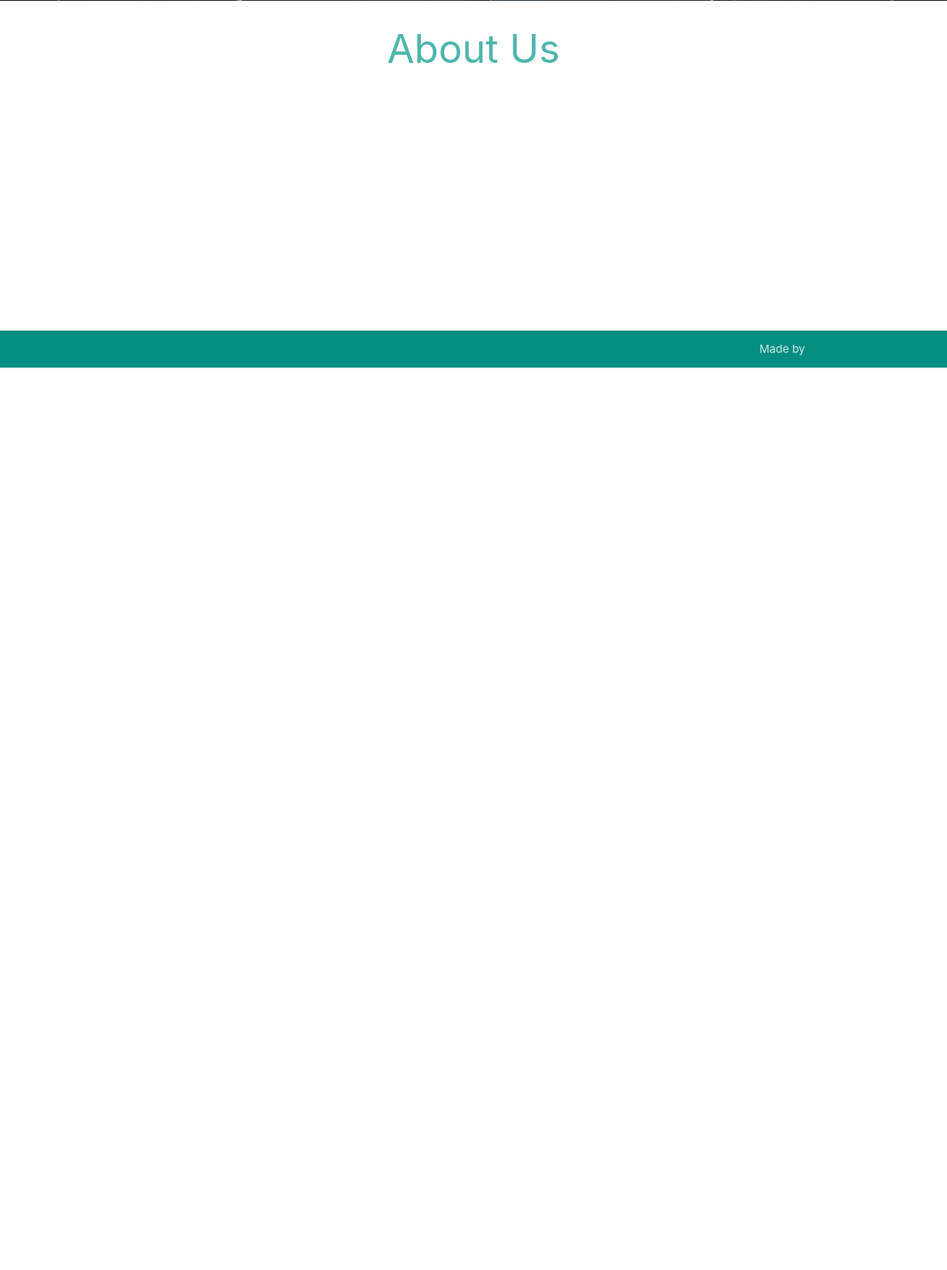
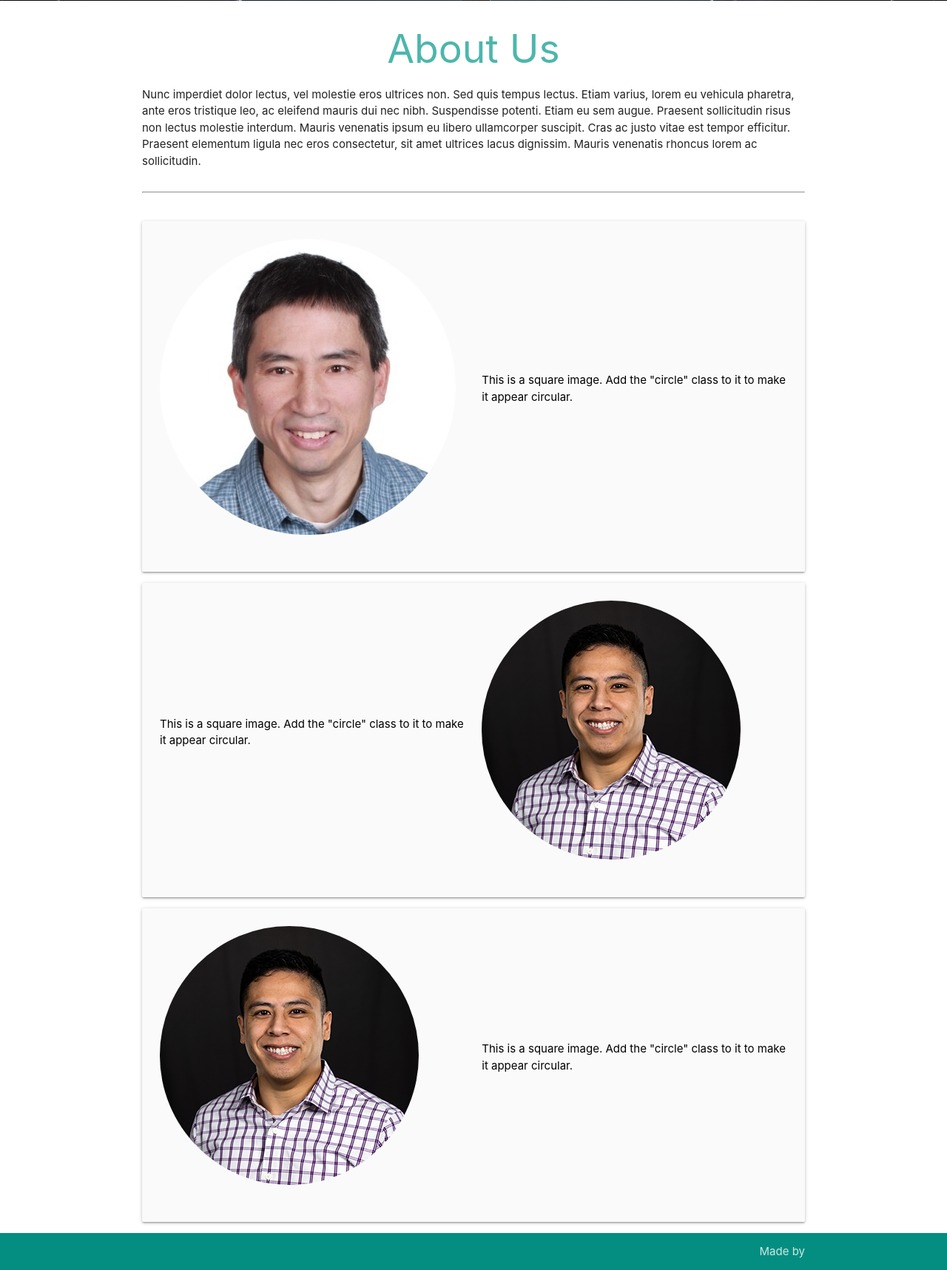
Before and after one commit to kenneychan/creatorWallet, a Django app: page /about/ in a window 1280 px wide. Shown: the part 303-2020 px from the top of the page at 74% size. Before the commit the page ends 800 px from the top, so only its background shows below. Run offline with Django 4.2, Linux system fonts and the light colour scheme.

Commit message:
about page updates along with other user validation in the views.py folder

```diff
--- a/creatorwallet/main_app/templates/about.html
+++ b/creatorwallet/main_app/templates/about.html
@@ -8,6 +8,57 @@
   </div>
   <div class="container">
     <h2 class="header center teal-text text-lighten-2">About Us</h2>
-
+    <div class="col s12">
+      Nunc imperdiet dolor lectus, vel molestie eros ultrices non. Sed quis tempus lectus. Etiam varius, lorem eu vehicula
+      pharetra, ante eros tristique leo, ac eleifend mauris dui nec nibh. Suspendisse potenti. Etiam eu sem augue. Praesent
+      sollicitudin risus non lectus molestie interdum. Mauris venenatis ipsum eu libero ullamcorper suscipit. Cras ac justo
+      vitae est tempor efficitur. Praesent elementum ligula nec eros consectetur, sit amet ultrices lacus dignissim. Mauris
+      venenatis rhoncus lorem ac sollicitudin.
+    </div>
+    <br>
+    <hr>
+    <br>
+    <div class="col s12 m8 offset-m2 l6 offset-l3">
+      <div class="card-panel grey lighten-5 z-depth-1">
+        <div class="row valign-wrapper">
+          <div class="col s6">
+            <img src="../static/images/kenney_profile.jpeg" alt="" class="circle responsive-img">
+          </div>
+          <div class="col s6">
+            <span class="black-text">
+              This is a square image. Add the "circle" class to it to make it appear circular.
+            </span>
+          </div>
+        </div>
+      </div>
+    </div>
+    <div class="col s12 m8 offset-m2 l6 offset-l3">
+      <div class="card-panel grey lighten-5 z-depth-1">
+        <div class="row valign-wrapper">
+          <div class="col s6">
+            <span class="black-text">
+              This is a square image. Add the "circle" class to it to make it appear circular.
+            </span>
+          </div>
+          <div class="col s6">
+            <img src="../static/images/calvin_profile.jpg" alt="" class="circle responsive-img">
+          </div>
+        </div>
+      </div>
+    </div>
+    <div class="col s12 m8 offset-m2 l6 offset-l3">
+      <div class="card-panel grey lighten-5 z-depth-1">
+        <div class="row valign-wrapper">
+          <div class="col s6">
+            <img src="../static/images/calvin_profile.jpg" alt="" class="circle responsive-img">
+          </div>
+          <div class="col s6">
+            <span class="black-text">
+              This is a square image. Add the "circle" class to it to make it appear circular.
+            </span>
+          </div>
+        </div>
+      </div>
+    </div>
   </div>
 {% endblock %}
--- a/creatorwallet/main_app/templates/deals/detail.html
+++ b/creatorwallet/main_app/templates/deals/detail.html
@@ -1,6 +1,6 @@
 {% extends 'base.html' %} {% block content %}
 <div class="container">
-  <h1>Deal Details</h1>
+  <h2>Deal Details</h2>
 
   <hr>
 
@@ -17,6 +17,7 @@
               {% endif %}
             </span>
             <span class="card-title" style="font-weight: bold">{{ deal.name }}</span>
+            <hr>
             <table class="striped deal-table">
               <tr>
                 <th style="width: 25%;">Amount</th>
@@ -165,6 +166,7 @@
               </div>
               {% endfor %}
             {% else %}
+              <p>{{ id_list }}</p>
               <b>All platforms has been added! 🎉</b>
             {% endif %}
           </div>
--- a/creatorwallet/main_app/templates/deals/index.html
+++ b/creatorwallet/main_app/templates/deals/index.html
@@ -2,7 +2,7 @@
 <div class="container">
 
   <div class="deal-list-header">
-    <h1>Deal List</h1>
+    <h2>Deal List</h2>
     <a class="btn-floating btn teal modal-trigger pulse" href="#addDealModal" style="margin-top: 20px;"><i
         class="material-icons">add</i></a>
     <!-- <a class="btn-floating btn teal" href="{% url 'deals_create' %}" style="margin-top: 20px;"><i
@@ -65,6 +65,7 @@
                 {% endif %}
               </span>
               <span class="card-title" style="font-weight:bold;">{{ deal.name }}</span>
+              <hr>
               <table class="striped deal-table">
                 <tr>
                   <th style="width: 25%;">Amount</th>
--- a/creatorwallet/main_app/templates/main_app/platformContent_list.html
+++ b/creatorwallet/main_app/templates/main_app/platformContent_list.html
@@ -3,7 +3,7 @@
 
 <div class="container">
   <div class="platform-list-header">
-    <h1>Platform List</h1>
+    <h2>Platform List</h2>
     <a class="btn-floating btn blue modal-trigger pulse" href="#addPlatformModal" style="margin-top: 20px;"><i
         class="material-icons">add</i></a>
   </div>
--- a/creatorwallet/main_app/templates/registration/login.html
+++ b/creatorwallet/main_app/templates/registration/login.html
@@ -3,7 +3,7 @@
   <div class="row">
     <div class="col s4 offset-s4 center-align">
       <h2>Log In</h2>
-
+      <span>Doesn't have an account yet? <a href="{% url 'signup' %}"><b>Sign Up</b></a></span>
       <!-- Add the login form -->
       <form method="POST" action="{% url 'login' %}">
         {% csrf_token %}
--- a/creatorwallet/main_app/views.py
+++ b/creatorwallet/main_app/views.py
@@ -60,7 +60,7 @@ class DealCreate(LoginRequiredMixin, CreateView):
     return super().form_valid(form)
 
 
-class DealUpdate(UpdateView):
+class DealUpdate(LoginRequiredMixin, UpdateView):
     model = Deal
     # Let's disallow the renaming of a deal by excluding the name field!
     fields = ['name', 'amount', 'url', 'promo_code', 'due_date', 'details', 'done']
@@ -75,48 +75,50 @@ def deals_index(request):
   # deals = request.user.deal_set.all()
   return render(request, 'deals/index.html', { 'deals': deals })
 
-
+@login_required
 def deals_detail(request, deal_id):
   deal = Deal.objects.get(id=deal_id)
   id_list = deal.platformscontent.values_list('id')
   platformscontent_deal_doesnt_have = PlatformContent.objects.exclude(id__in = id_list)
   return render(request, 'deals/detail.html', { 'deal': deal, 'platformscontent': platformscontent_deal_doesnt_have})
 
-class DealDelete(DeleteView):
+class DealDelete(LoginRequiredMixin, DeleteView):
     model = Deal
     success_url = "/deals"
 
 
-class PlatformContentList(ListView):
+class PlatformContentList(LoginRequiredMixin, ListView):
   model = PlatformContent
 
 
-class PlatformContentDetail(DetailView):
+class PlatformContentDetail(LoginRequiredMixin, DetailView):
   model = PlatformContent
 
 
-class PlatformContentCreate(CreateView):
+class PlatformContentCreate(LoginRequiredMixin, CreateView):
   model = PlatformContent
   fields = '__all__'
   success_url = '/platformscontent'
 
 
-class PlatformContentUpdate(UpdateView):
+class PlatformContentUpdate(LoginRequiredMixin, UpdateView):
   model = PlatformContent
   fields = ['name', 'url']
   success_url = '/platformscontent'
 
 
 
-class PlatformContentDelete(DeleteView):
+class PlatformContentDelete(LoginRequiredMixin, DeleteView):
   model = PlatformContent
   success_url = '/platformscontent'
 
-
+@login_required
 def assoc_platformcontent(request, deal_id, platformcontent_id):
   # Note that you can pass a platform's id instead of the whole platform object
   Deal.objects.get(id=deal_id).platformscontent.add(platformcontent_id)
   return redirect('detail', deal_id=deal_id)
+
+@login_required
 def unassoc_platformcontent(request, deal_id, platformcontent_id):
   # Note that you can pass a platform's id instead of the whole platform object
   Deal.objects.get(id=deal_id).platformscontent.remove(platformcontent_id)
```
Also changed, not shown: creatorwallet/main_app/migrations/0001_initial.py, creatorwallet/main_app/migrations/0002_platformcontent_alter_deal_amount_and_more.py (deleted), creatorwallet/main_app/migrations/0003_rename_create_date_deal_created_date.py (deleted), creatorwallet/main_app/static/images/calvin_profile.jpg (added), creatorwallet/main_app/static/images/darius_profile.jpg (added), creatorwallet/main_app/static/images/kenney_profile.jpeg (added).
